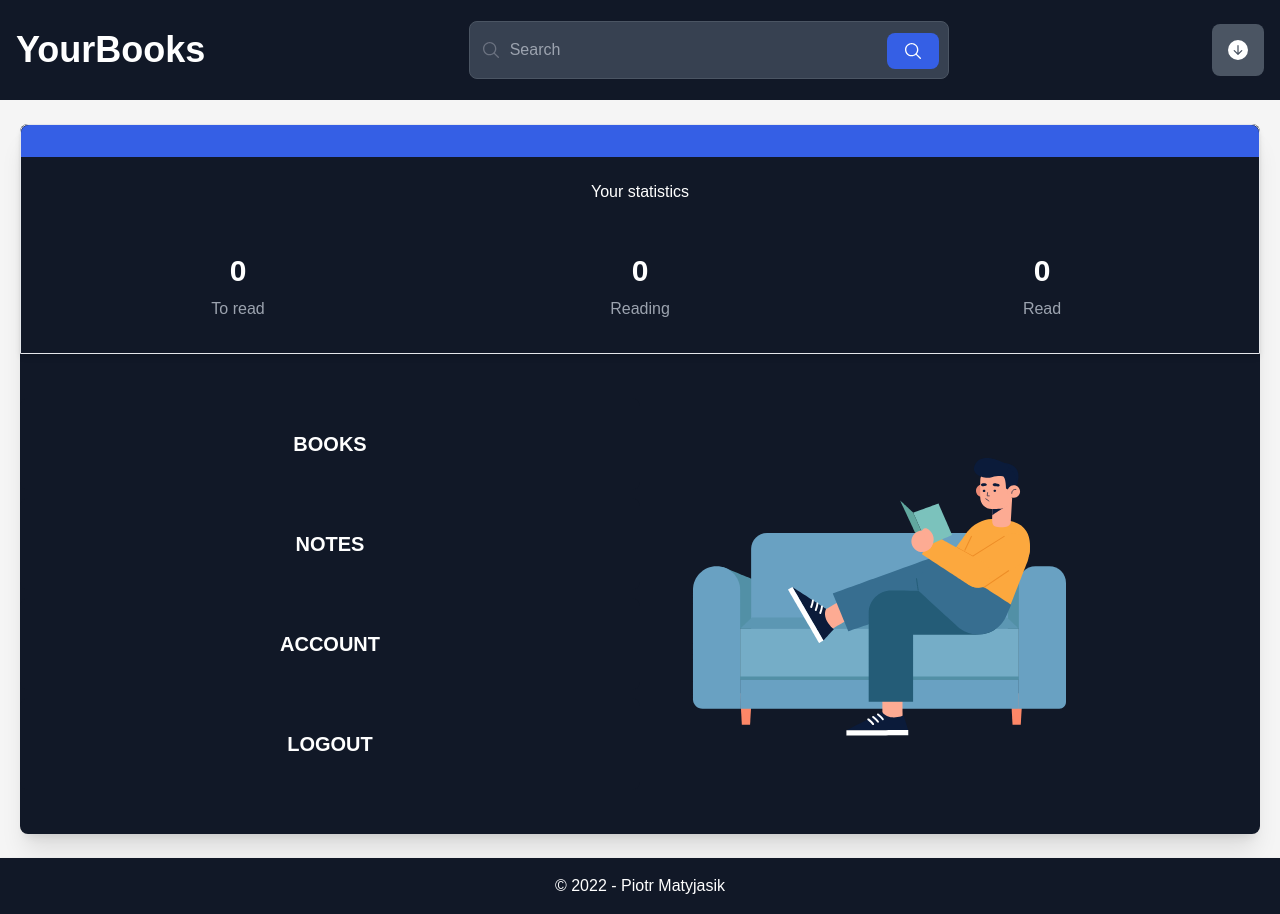
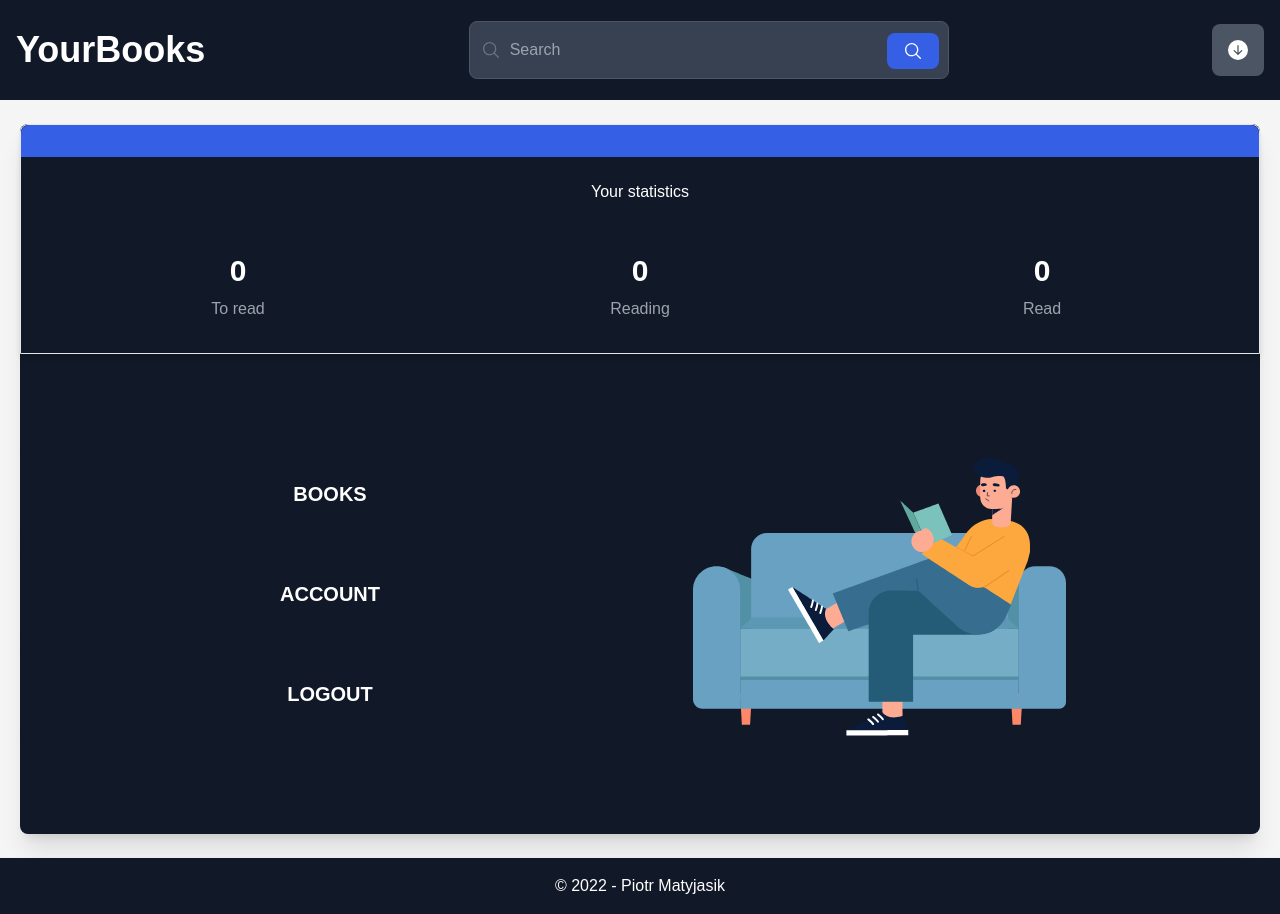
Before and after one commit to pmatyjasik/your-books, a Next.js app: page /profile in a window 1280 px wide. Built offline with nearby package versions, Linux system fonts and the light colour scheme; no server answers; the database is empty; sample sign-in values are in the browser's storage.

Commit message:
fix /profile

```diff
--- a/src/pages/profile.tsx
+++ b/src/pages/profile.tsx
@@ -84,7 +84,6 @@ const Profil: NextPage = () => {
 				<div className="items-center block md:flex">
 					<div className="grid gap-2 py-2 rounded-lg md:w-1/2 md:grid-cols-1">
 						<GridItem cardTitle="Books" onClick={() => router.push('/books')} />
-						<GridItem cardTitle="Notes" onClick={() => router.push('/notes')} />
 						<GridItem
 							cardTitle="Account"
 							onClick={() => router.push('/account')}
```
